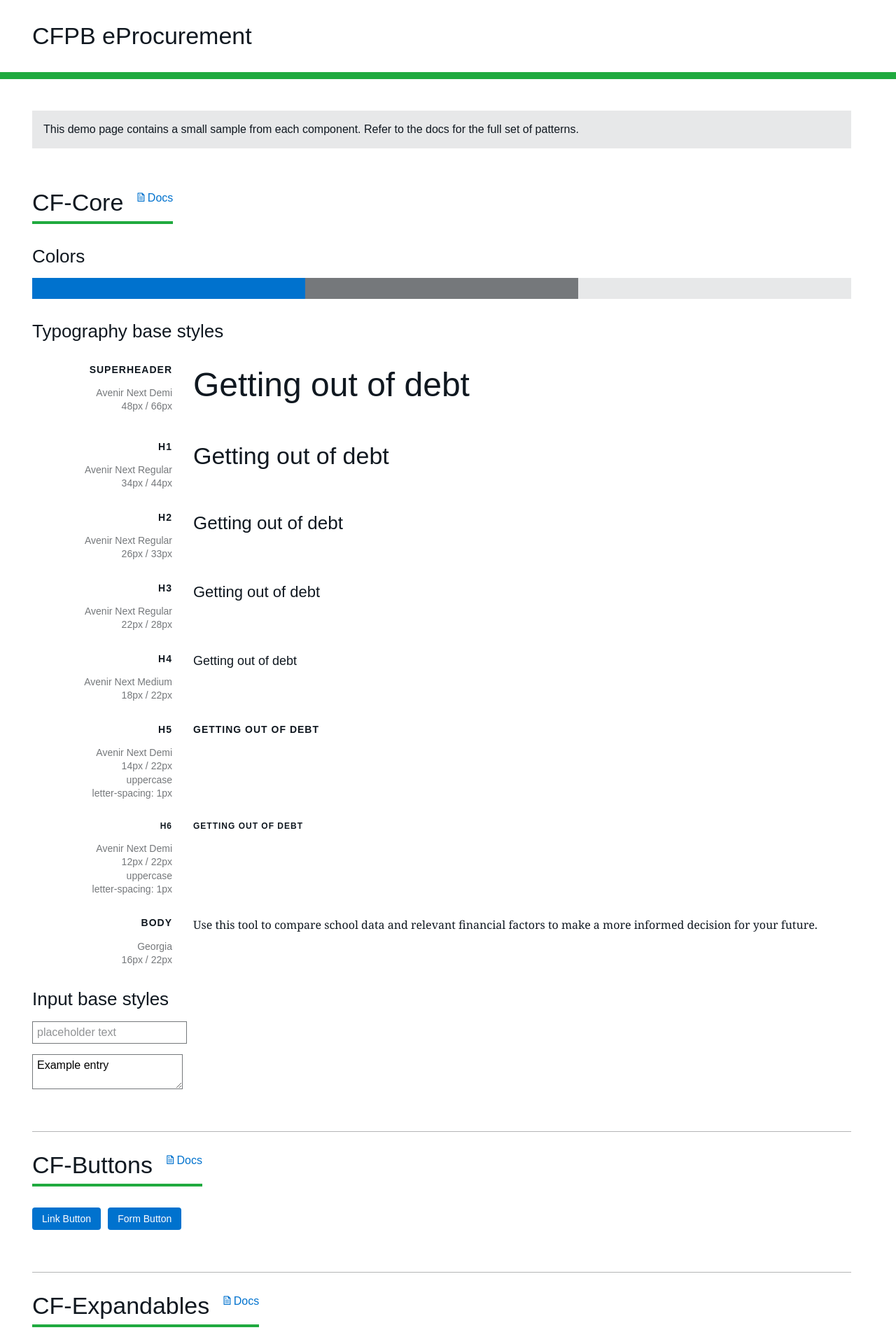
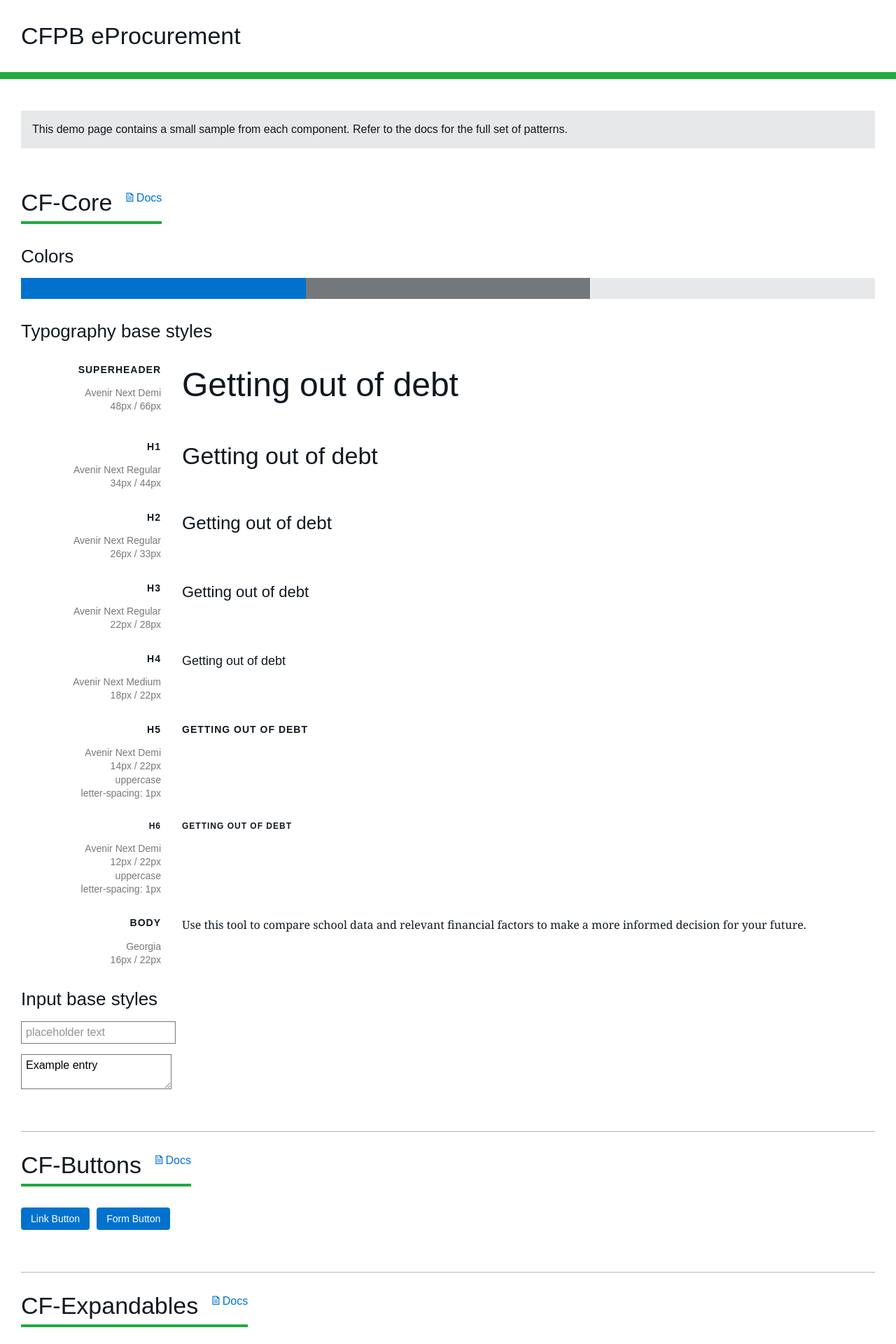
Before and after one commit to 18F/cfpb-eprocurement, a Jekyll site: the page built from index.html, in a window 1280 px wide. Shown: the top 1920 px of the page at 70% size. Built offline with Jekyll 4.4.1, drawn with Linux system fonts in a browser that asks for light colours.

Commit message:
layout tweaks

```diff
--- a/_sass/_layout.scss
+++ b/_sass/_layout.scss
@@ -1,5 +1,6 @@
 .site__wide .content_wrapper,
 .site__wide .wrapper__match-content {
-  margin-left: 1em;
-  margin-right: 1em;
+  margin-left: 0;
+  margin-right: 0;
+  max-width: none;
 }
```
